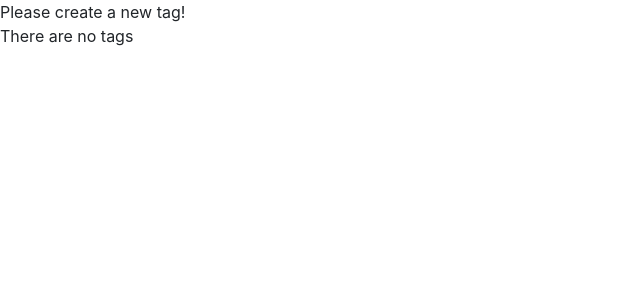
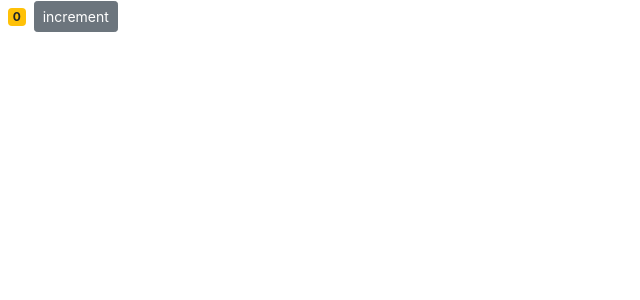
Before and after one commit to JennMP88/moshPractice, a React (Create React App) app: page / in a window 1280 px wide. Shown: the top 300 px of the page, without its empty margins (0-640 px from the left). Built offline with nearby package versions, Linux system fonts and the light colour scheme.

Commit message:
created an event handler

```diff
--- a/src/components/counter.jsx
+++ b/src/components/counter.jsx
@@ -4,24 +4,24 @@
     state = {
         count: 0,
         // imageUrl:'http://picsum.photos/200'
-        tags: []
+        // tags: []
     };
 
     // ---------------------Helper Functions
-    // getBadgeClasses() {
-    //     let classes = 'badge m-2 badge-';
-    //     classes += (this.state.count === 0) ? 'warning' : 'primary';
-    //     return classes;
-    // }
+    getBadgeClasses() {
+        let classes = 'badge m-2 badge-';
+        classes += (this.state.count === 0) ? 'warning' : 'primary';
+        return classes;
+    }
 
-    // formatCount() {
-    //     //OBJECT DESTRUCTURING
-    //     // const { count }=this.state;
-    //     // return this.state.count ===0? "Zero" : this.state.count;
+    formatCount() {
+        //OBJECT DESTRUCTURING
+        // const { count }=this.state;
+        // return this.state.count ===0? "Zero" : this.state.count;
 
-    //     const { count } = this.state;
-    //     return { count } === 0 ? 'Zero' : count;
-    // }
+        const { count } = this.state;
+        return { count } === 0 ? 'Zero' : count;
+    }
 
     renderTags(){
         if(this.state.tags.length===0) return <p>There are no tags</p>
@@ -29,17 +29,26 @@
         return <ul>{this.state.tags.map(tag=><li key={tag}>{tag}</li>)}</ul>
     }
 
+    handleIncrement(){
+        console.log('Increment Clicked',this);
+    }
+
+
 
     render() {
 
         return (
             <>
-                {/* <img src = {this.state.imageUrl} alt=""/>
-                <span style={{ fontSize: 30 }} className={this.getBadgeClasses()}>{this.formatCount()}</span>
-                <button className='btn btn-secondary btn-sm'>increment</button> */}
-           {this.state.tags.length ===0 && 'Please create a new tag!'}
-           {this.renderTags()}
-
+            {/* <img src = {this.state.imageUrl} alt=""/> */}
+            <span className={this.getBadgeClasses()}>{this.formatCount()}</span>
+            <button
+            onClick={this.handleIncrement}
+            className='btn btn-secondary btn-sm'
+            >
+            increment
+            </button>
+           {/* {this.state.tags.length ===0 && 'Please create a new tag!'}
+           {this.renderTags()} */}
 
             </>
         )
```
